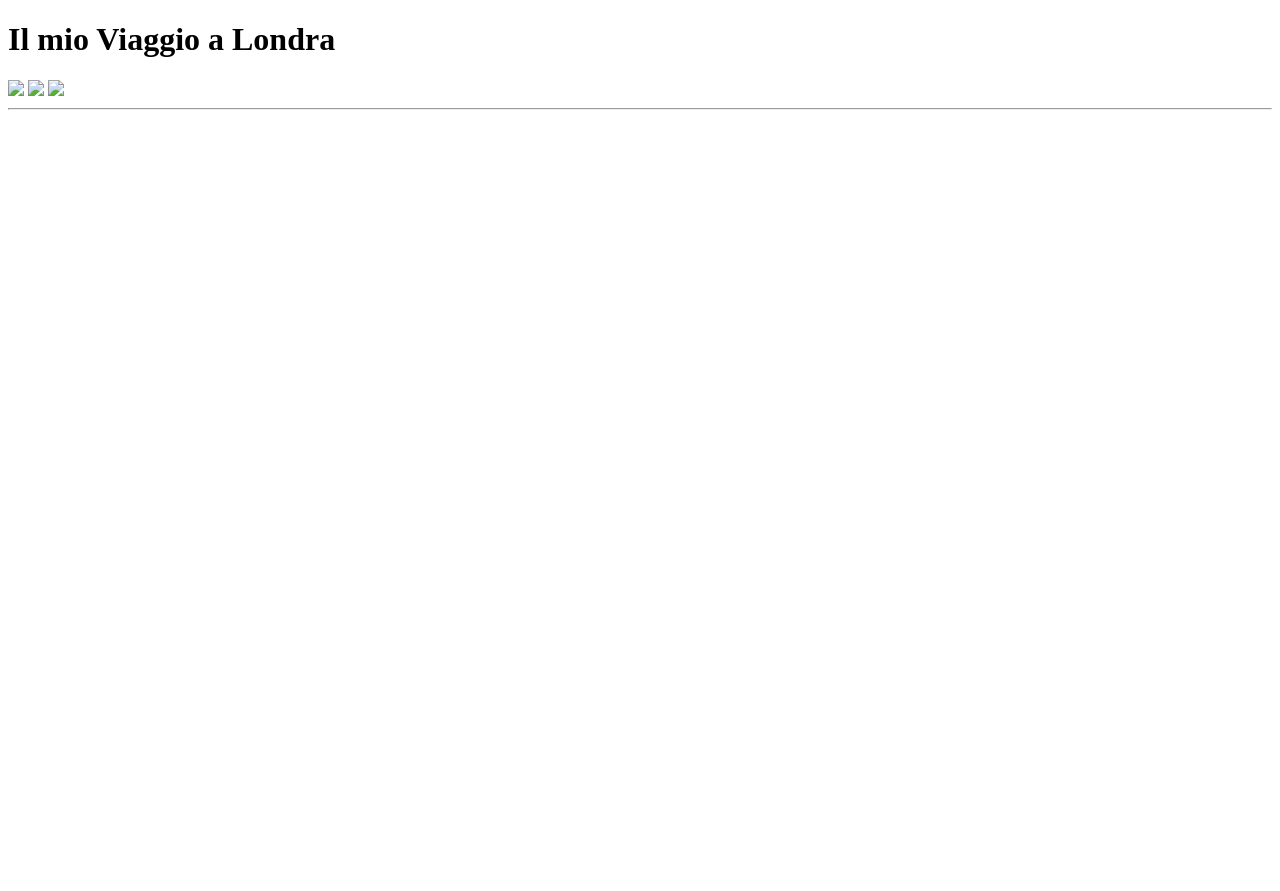
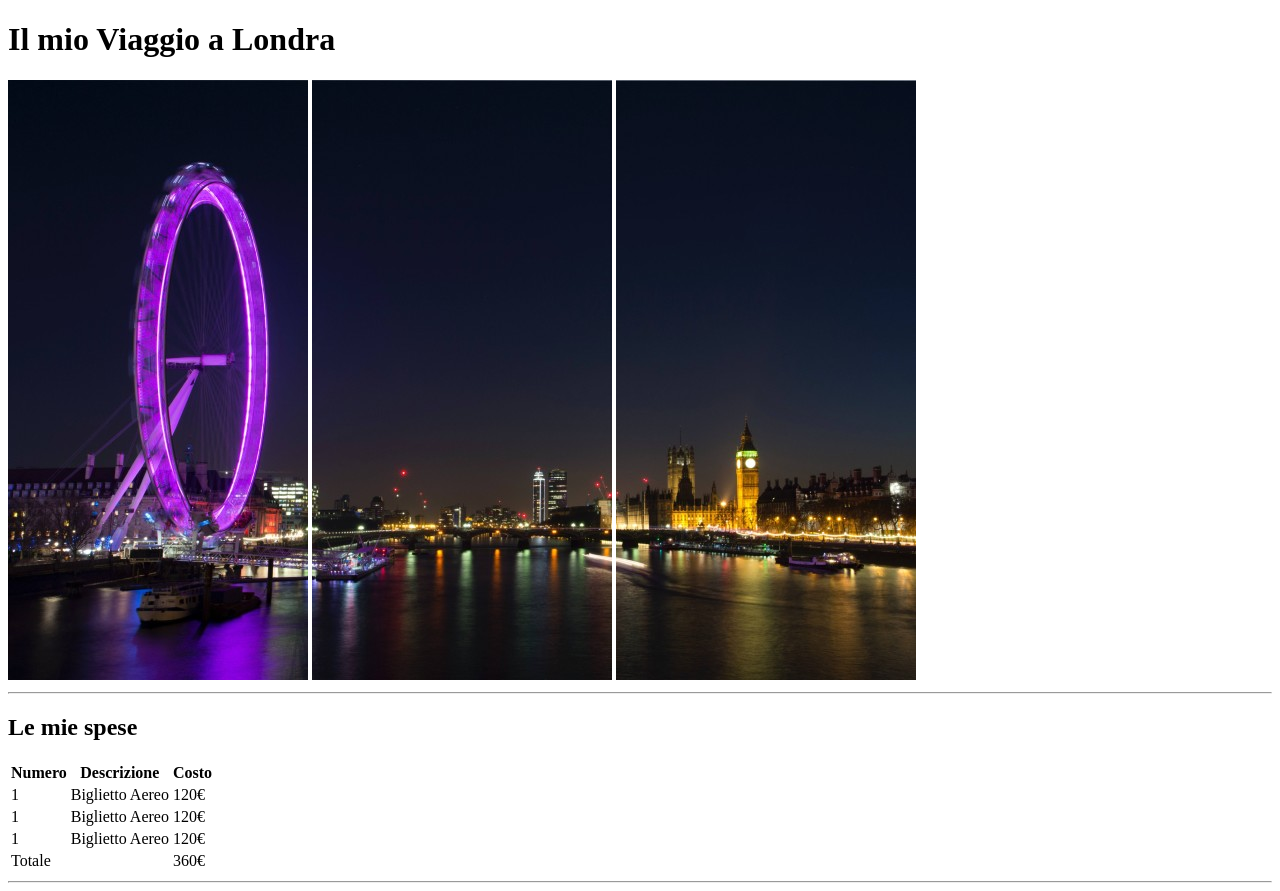
Before and after one commit to FadiAlashqar/html-london-trip, a plain HTML site: page index.html in a window 1280 px wide. Before the commit the page ends 800 px from the top, so only its background shows below. Drawn offline with Linux system fonts and the light colour scheme.

Commit message:
[UPD] Second stage

```diff
--- a/index.html
+++ b/index.html
@@ -6,17 +6,50 @@
     <title>london-trip</title>
 </head>
 <body>
+     <!--titolo ed immagine di Londra  -->
     <h1>Il mio Viaggio a Londra</h1>
-     <img src="./img/pexels-bill-emrich-230794-0.jpg">
-     <img src="./img/pexels-bill-emrich-230794-1.jpg">
-     <img src="./img/pexels-bill-emrich-230794-2.jpg">
+     <img src="./img/pexels-bill-emrich-230794-0.jpg" alt="">
+     <img src="./img/pexels-bill-emrich-230794-1.jpg" alt="">
+     <img src="./img/pexels-bill-emrich-230794-2.jpg" alt="">
      <hr>
-
-
-</body>
+<!-- illustrazione spese con tabella -->
+ <h2>Le mie spese</h2>
+ <table>
+    <thead>
+        <tr>
+            <th>Numero</th>
+            <th>Descrizione</th>
+            <th>Costo</th>
+        </tr>
+    </thead>
+        <tbody>
+            <tr>
+                <td>1</td>
+                <td>Biglietto Aereo</td>
+                <td>120&euro;</td>
+            </tr>
+            <tr>
+                <td>1</td>
+                <td>Biglietto Aereo</td>
+                <td>120&euro;</td>
+            </tr>
+            <tr>
+                <td>1</td>
+                <td>Biglietto Aereo</td>
+                <td>120&euro;</td>
+            </tr>
+        </tbody>
+            <tfoot>
+                <tr>
+                    <td colspan="2">Totale</td>
+                    <td>360&euro;</td>
+                </tr>
+            </tfoot>
+</table>
+<hr>
 
 
 
 
-
+    </body>
 </html>
```
Also changed, not shown: img/pexels-bill-emrich-230794-0.jpg (added), img/pexels-bill-emrich-230794-1.jpg (added), img/pexels-bill-emrich-230794-2.jpg (added).
